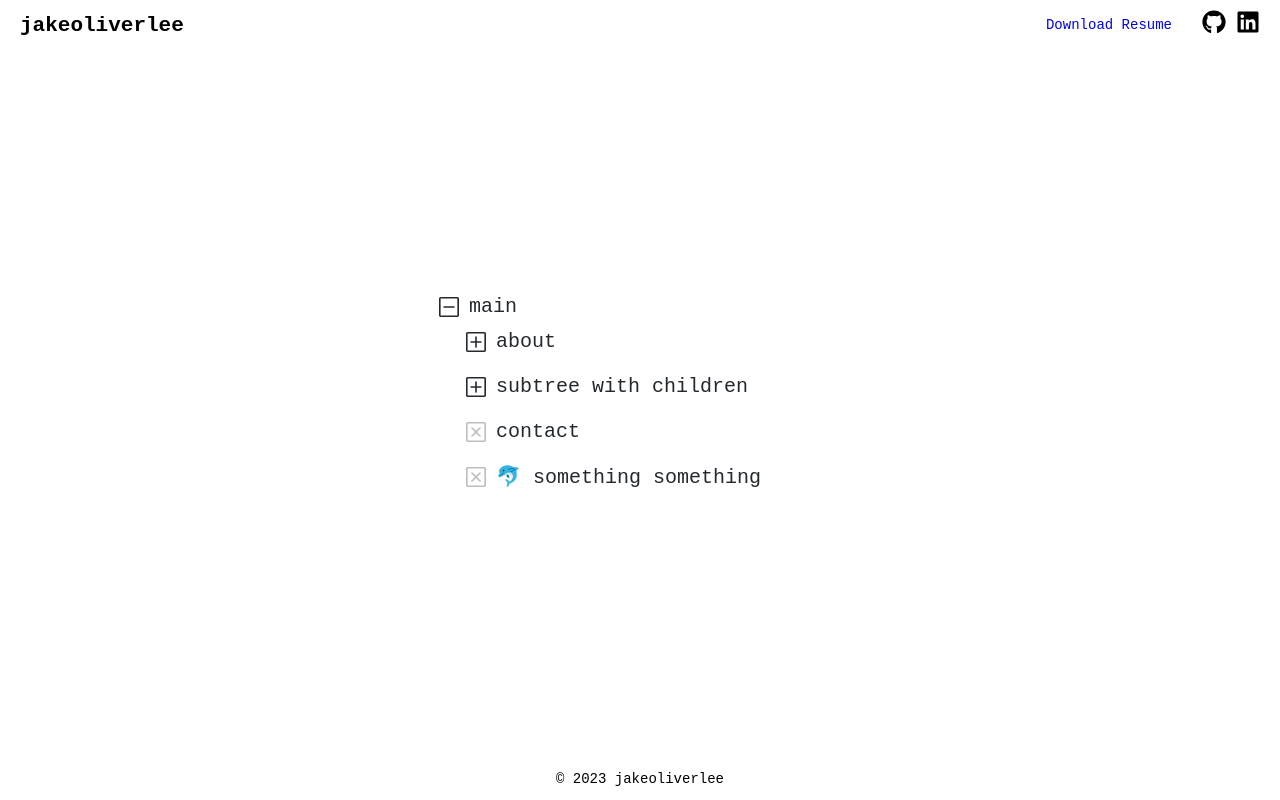
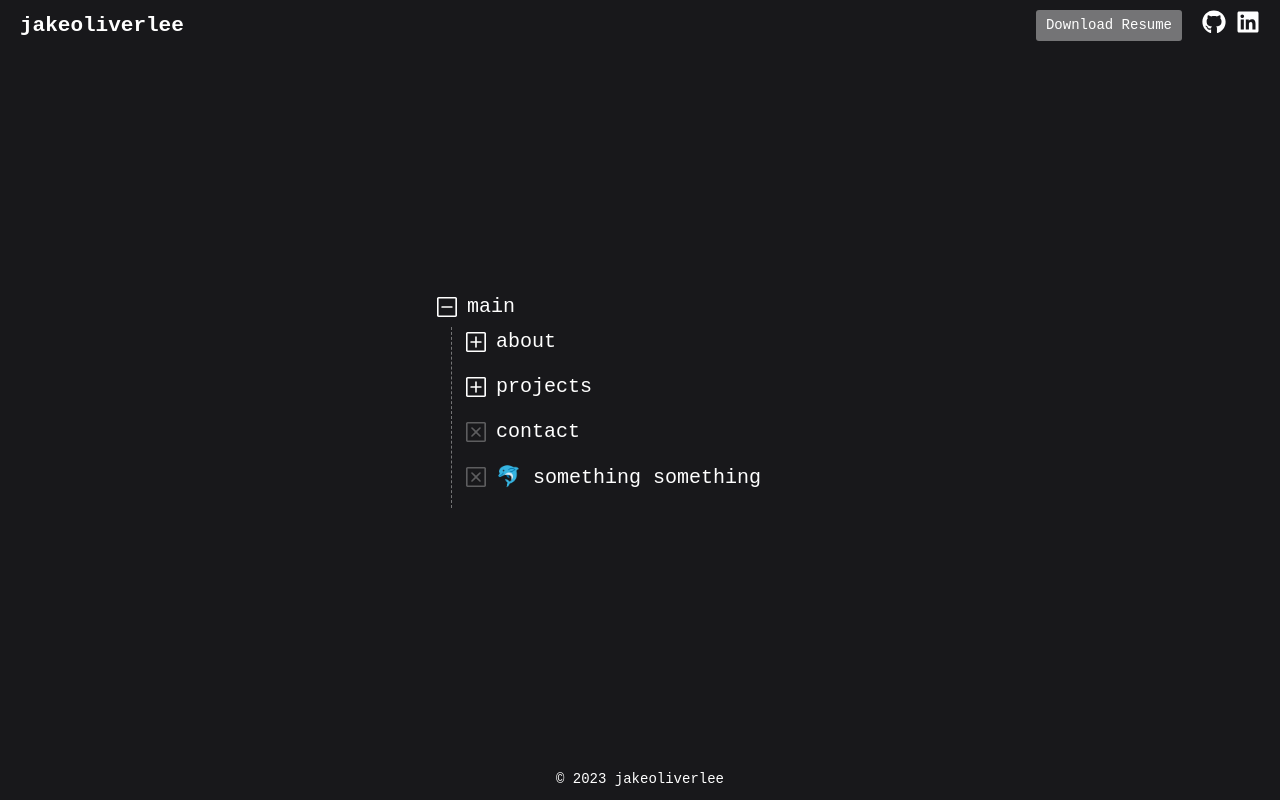
Before and after one commit to jakeoliverlee/new_website, a React (Create React App) app: page / in a window 1280 px wide. Built offline with nearby package versions, Linux system fonts and the light colour scheme.

Commit message:
Add Theme context to enable switch betweek dark/light mode based on user preference

```diff
--- a/src/App.tsx
+++ b/src/App.tsx
@@ -1,13 +1,11 @@
 import React, { useRef, useState, useEffect } from 'react'
 import { useSpring, a } from '@react-spring/web'
 import useMeasure from 'react-use-measure'
-import { Container, Title, Frame, Content, toggle } from './styles'
+import { Container, Title, Frame, Content, toggle, theme } from './styles'
 import * as Icons from './icons'
 import Navbar from './components/navbar/Navbar'
 import Footer from './components/footer/Footer'
-import styled from 'styled-components'
-
-
+import styled, { ThemeProvider } from 'styled-components';
 
 
 function usePrevious<T>(value: T) {
@@ -56,11 +54,15 @@ const AppContainer = styled.div`
   flex-direction: column;
   min-height: 100vh;
   justify-content: space-between;
+  background-color: ${(props) => props.theme.body};
+  color: ${(props) => props.theme.text};
 `;
+
 
 export default function App() {
   return (
     <>
+  <ThemeProvider theme={theme}>
     <AppContainer>
       <Navbar />
       <Container>
@@ -68,9 +70,15 @@ export default function App() {
           <Tree name="about">
             <div>Hey this is a sample about me</div>
           </Tree>
-          <Tree name="subtree with children">
-            <Tree name="hello" className="text-red-500" />
-            <Tree name="sub-subtree with children">
+          <Tree name="projects">
+          <Tree name="github graphs 📈" className="text-red-500">
+          <Tree name="child 1" style={{ color: '#37ceff' }} />
+          <Tree name="child 2" style={{ color: '#37ceff' }} />
+          <Tree name="child 3" style={{ color: '#37ceff' }} />
+          <Tree name="child 4" style={{ color: '#37ceff' }} />
+          <Tree name="child 5" style={{ color: '#37ceff' }} />
+          </Tree>
+            <Tree name="streamline 🦈">
               <Tree name="child 1" style={{ color: '#37ceff' }} />
               <Tree name="child 2" style={{ color: '#37ceff' }} />
               <Tree name="child 3" style={{ color: '#37ceff' }} />
@@ -96,7 +104,9 @@ export default function App() {
                 </div>
               </Tree>
             </Tree>
-            <Tree name="hello" />
+            <Tree name="pass save 🔐">
+              <Tree name="hello" />
+            </Tree>
           </Tree>
           <Tree name="contact" />
           <Tree name={<span>🐬 something something</span>} />
@@ -104,6 +114,7 @@ export default function App() {
       </Container>
       <Footer />
     </AppContainer>
-    </>
+  </ThemeProvider>
+</>
   )
 }
--- a/src/styles.ts
+++ b/src/styles.ts
@@ -1,5 +1,11 @@
 import styled from 'styled-components'
 import { animated } from '@react-spring/web'
+
+export const theme = {
+  body: "#18181b",
+  text: "#fff",
+}
+
 
 export const Container = styled('div')`
   width: 100%;
@@ -25,18 +31,18 @@ export const Frame = styled('div')`
   white-space: nowrap;
   overflow-x: hidden;
   vertical-align: middle;
-  color: #24292e;
-  fill: #24292e;
+  color: ${(props) => props.theme.text};
+  fill: ${(props) => props.theme.text};
 `
 
 export const Title = styled('span')`
   vertical-align: middle;
-  color: ${props => props.color || "#24292e"}; // if no color prop is provided, it will fall back to #24292e
+  color: ${(props) => props.theme.text}; // if no color prop is provided, it will fall back to #24292e
 `
 
 export const Content = styled(animated.div)`
   will-change: transform, opacity, height;
-  margin-left: 12px;
+  margin-left: 14px;
   margin-top: 10px;
   margin-bottom: 10px;
   padding: 0px 0px 0px 14px;
```
